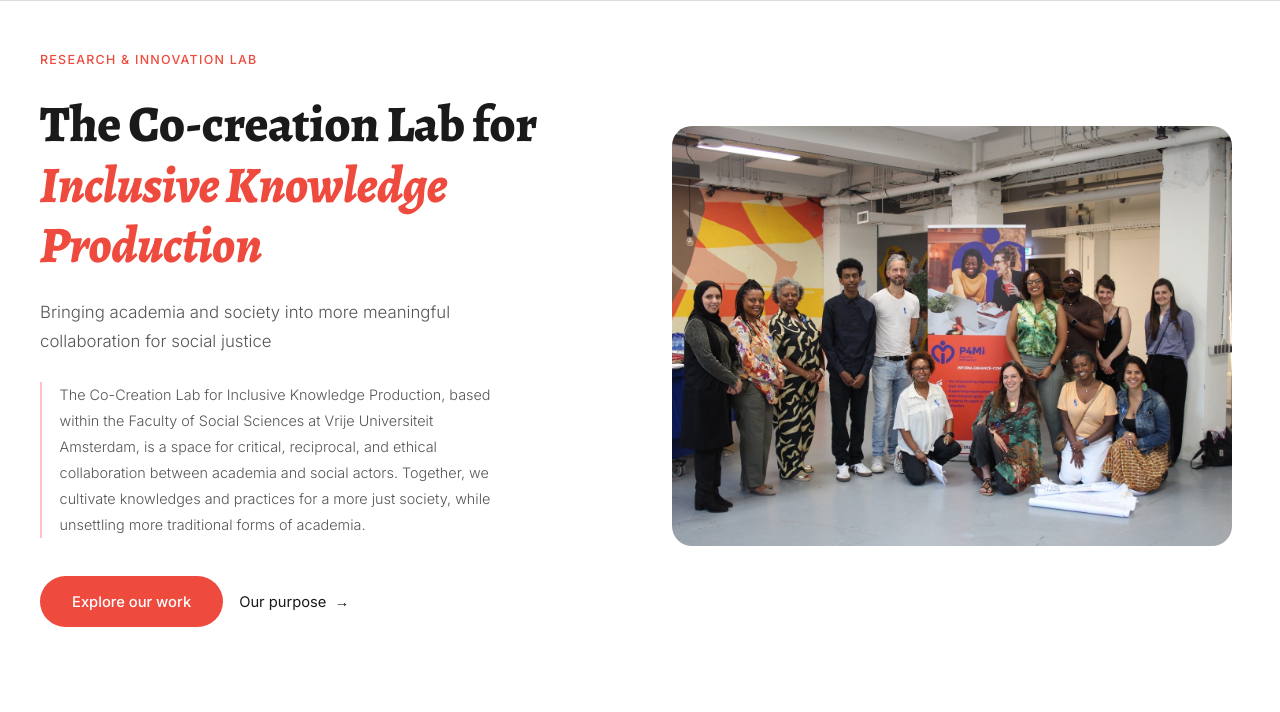
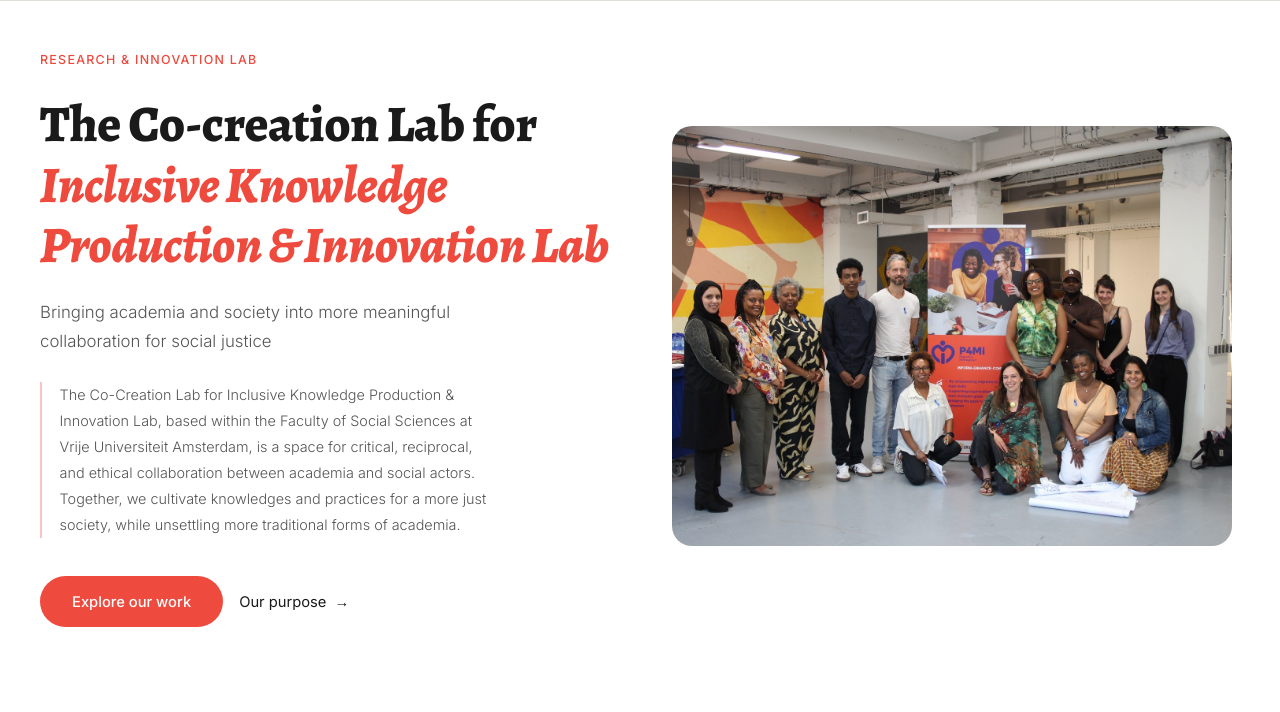
Before and after one commit to diegunther/CoCreation, a plain HTML site: page index.html in a window 1280 px wide. Shown: the part 88-800 px from the top of the page. Drawn offline with nearby package versions, Linux system fonts and the light colour scheme.

Commit message:
Update index.html

```diff
--- a/index.html
+++ b/index.html
@@ -387,9 +387,9 @@
   <div class="hero">
     <div class="hero-text">
       <div class="hero-eyebrow">Research &amp; Innovation Lab</div>
-      <h1>The Co-creation Lab for <em>Inclusive Knowledge Production</em></h1>
+      <h1>The Co-creation Lab for <em>Inclusive Knowledge Production & Innovation Lab</em></h1>
       <p class="hero-sub">Bringing academia and society into more meaningful collaboration for social justice</p>
-      <p class="hero-about">The Co-Creation Lab for Inclusive Knowledge Production, based within the Faculty of Social Sciences at Vrije Universiteit Amsterdam, is a space for critical, reciprocal, and ethical collaboration between academia and social actors. Together, we cultivate knowledges and practices for a more just society, while unsettling more traditional forms of academia.</p>
+      <p class="hero-about">The Co-Creation Lab for Inclusive Knowledge Production & Innovation Lab, based within the Faculty of Social Sciences at Vrije Universiteit Amsterdam, is a space for critical, reciprocal, and ethical collaboration between academia and social actors. Together, we cultivate knowledges and practices for a more just society, while unsettling more traditional forms of academia.</p>
       <div class="hero-actions">
         <a class="btn-primary" href="#what">Explore our work</a>
         <a class="btn-ghost" href="#why">Our purpose</a>
```
